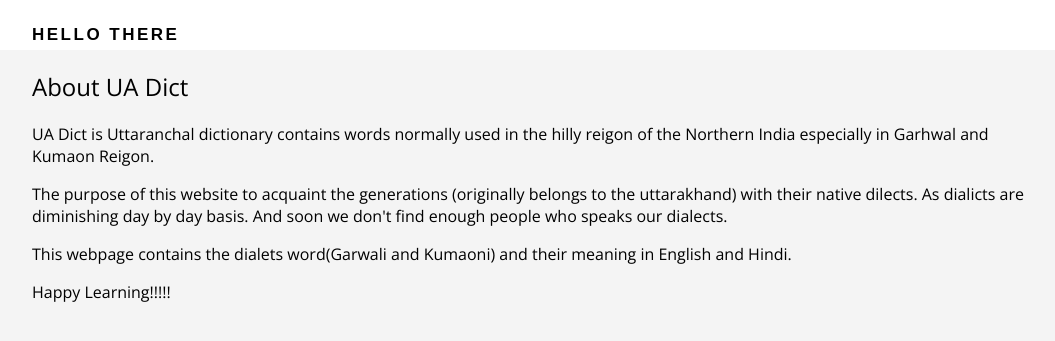
After one commit to akuks/UADict, a Flask app: page /about in a window 1280 px wide. The commit adds this page. Shown: the top 341 px of the page, without its empty margins (108-1163 px from the left). Run offline with Flask 2, Linux system fonts and the light colour scheme.

Commit message:
adding About Page

```diff
--- a/routes.py
+++ b/routes.py
@@ -6,5 +6,9 @@ app = Flask(__name__)
 def index():
 	return render_template("index.html")
 
+@app.route('/about')
+def about():
+	return render_template("about.html")
+
 if __name__ == "__main__":
 	app.run(debug="True")
--- /dev/null
+++ b/templates/about.html
@@ -0,0 +1,15 @@
+{% extends "layout.html" %}
+
+{% block content %}
+
+	<main class="about-section">
+		<div class="container">
+			<h2>About UA Dict</h2>
+			<p>UA Dict is Uttaranchal dictionary contains words normally used in the hilly reigon of the Northern India especially in Garhwal and Kumaon Reigon. </p>
+			<p>The purpose of this website to acquaint the generations (originally belongs to the uttarakhand) with their native dilects. As dialicts are diminishing day by day basis. And soon we don't find enough people who speaks our dialects. </p>
+			<p>This webpage contains the dialets word(Garwali and Kumaoni) and their meaning in English and Hindi.</p>
+			<p>Happy Learning!!!!!</p>
+		</div>
+	</main>
+
+{% endblock %}
--- a/templates/index.html
+++ b/templates/index.html
@@ -7,7 +7,7 @@
 			<div class="section-content">
 				<h2>Discover Places Near You</h2>
 				<a href="#" class="btn-primary">Sign Up</a>
-				<a href="#" class="btn-secondary">Learn More</a>
+				<a href="{{ url_for('about') }}" class="btn-secondary">Learn More</a>
 			</div>
 
 			<div class="section-device">
```
